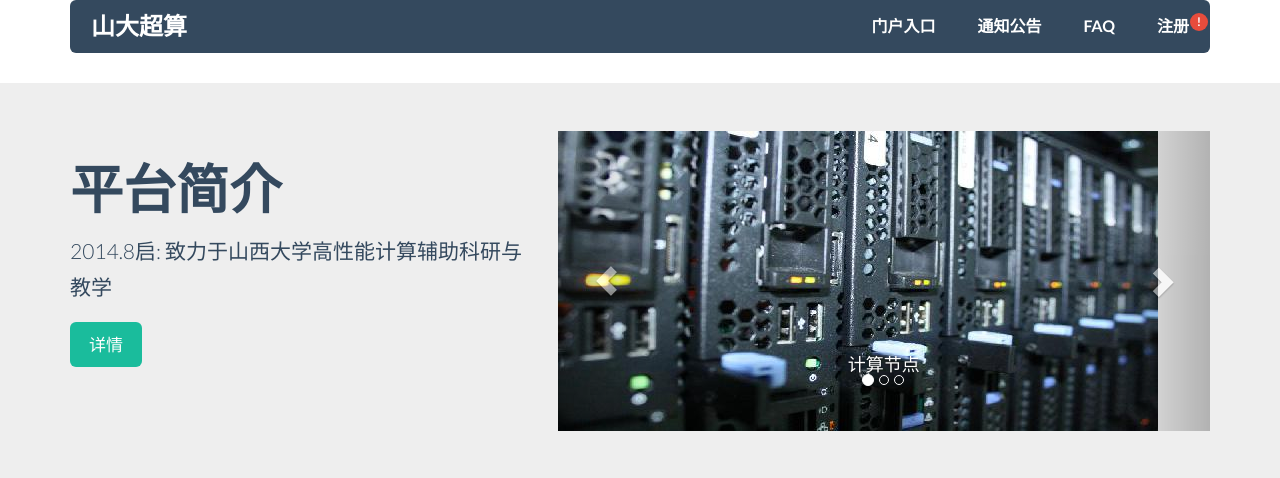
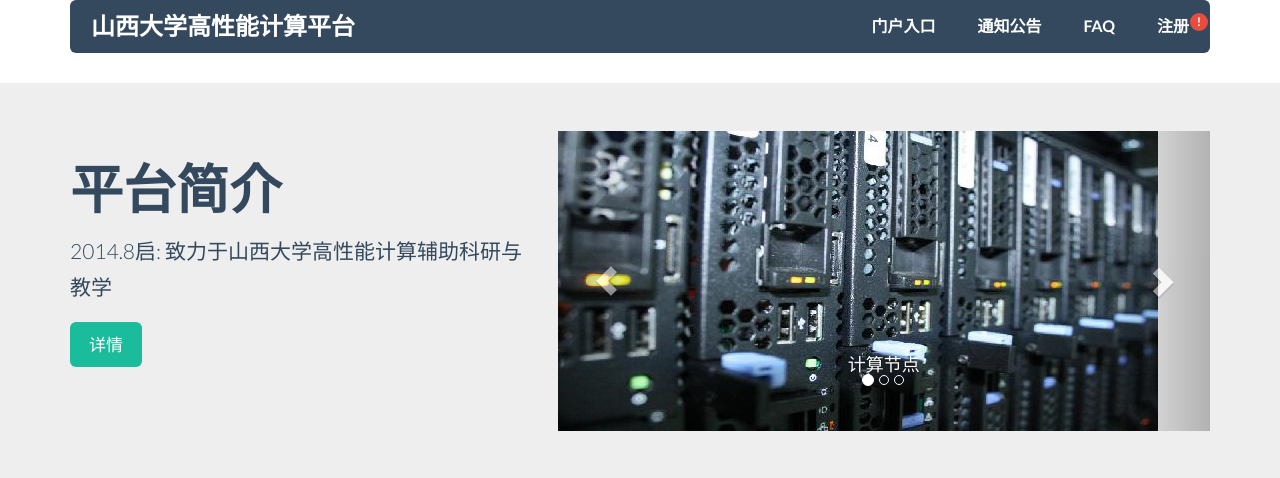
Before and after one commit to wgwi/registerCluster, a Django app: template templates/simpleSite/index.html in a window 1280 px wide. Shown: the top 478 px of the page. Run offline with Django 3.2, Linux system fonts and the light colour scheme; the template is opened without the code that fills it, so the values that code supplies are empty; some libraries are stand-ins or nearby versions.

Commit message:
working version fullfill

```diff
--- a/templates/simpleSite/site_simple.html
+++ b/templates/simpleSite/site_simple.html
@@ -1,7 +1,7 @@
 {% extends "base_extend_bootstrap.html" %}
 
 {% block title %}
-    山西大学高性能平台注册
+    山西大学高性能计算平台
 {% endblock %}
 
 {% block header %}
@@ -12,7 +12,7 @@
                 <button type="button" class="navbar-toggle" data-toggle="collapse" data-target="#navbar-collapse-01">
                 <span class="sr-only">Toggle navigation</span>
                 </button>
-                <a class="navbar-brand" href="{% url 'home' %}">山大超算</a>
+                <a class="navbar-brand" href="{% url 'home' %}">山西大学高性能计算平台</a>
             </div>
             <div class="collapse navbar-collapse" id="navbar-collapse-01">
                 <ul class="nav navbar-nav navbar-right">
```
